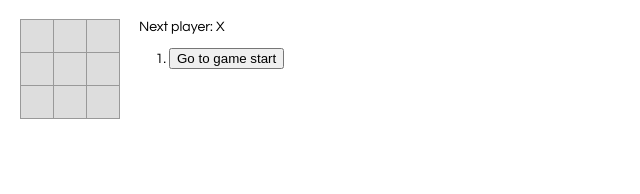
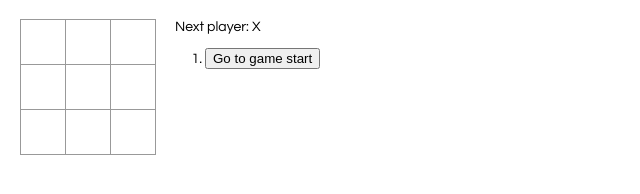
Before and after one commit to 88pawankumarjha/boylazy-tic-tac-toe, a React app: page / in a window 1280 px wide. Shown: the whole page, without its empty margins (0-640 px from the left). Built offline with nearby package versions, Linux system fonts and the light colour scheme.

Commit message:
changed UI

```diff
--- a/index.js
+++ b/index.js
@@ -78,12 +78,15 @@ class Game extends React.Component {
   constructor(props) {
     super(props);
     this.state = {
+
+
       history: [{
         squares: Array(9).fill(null),
       }],
             stepNumber: 0,
 
       xIsNext: true,
+      hideHistoryDiv : false,
     };
   }
 
@@ -114,6 +117,13 @@ const history = this.state.history.slice(0, this.state.stepNumber + 1);
   }
 
   render() {
+
+
+    let className = '';
+    if (this.state.hideHistoryDiv) {
+      className = 'hideHistoryDiv';
+    }
+
     const history = this.state.history;
     const current = history[this.state.stepNumber];
     const winner = calculateWinner(current.squares);
@@ -123,9 +133,16 @@ const history = this.state.history.slice(0, this.state.stepNumber + 1);
         'Go to move #' + move :
         'Go to game start';
       return (
+
+
+
+        <div key={move}
+    className = {className}
+    >
         <li key={move}>
           <button onClick={() => this.jumpTo(move)}>{desc}</button>
         </li>
+        </div>
       );
     });
 
--- a/style.css
+++ b/style.css
@@ -18,22 +18,26 @@ ol, ul {
 }
 
 .square {
-  background: #ddd;
+  background: #fff;
   border: 1px solid #999;
   float: left;
   font-size: 24px;
   font-weight: bold;
-  line-height: 34px;
-  height: 34px;
+  line-height: 46px;
+  height: 46px;
   margin-right: -1px;
   margin-top: -1px;
   padding: 0;
   text-align: center;
-  width: 34px;
+  width: 46px;
+}
+
+.hideHistoryDiv{
+  display:none;
 }
 
 .square:focus {
-  outline: none;
+  background: rgb(241, 239, 239);
 }
 
 .kbd-navigation .square:focus {
```
